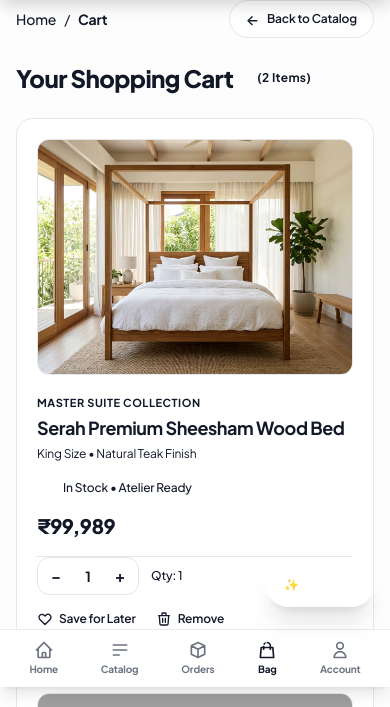
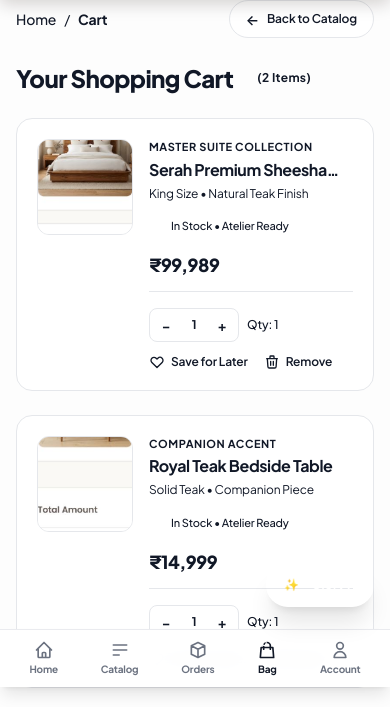
Before and after one commit to ganeshmugada863/Glory-Furniture-Hub, a Django app: page /cart/ in a window 390 px wide. Shown: the part 157-864 px from the top of the page. Run offline with Django 5.2, Linux system fonts and the light colour scheme; a user stored in the database is signed in; data comes from the database, SQL or seed files in the repository; grey boxes are pictures that could not be loaded.

Commit message:
Fix cart images size and aspect ratio to match user image exactly

```diff
--- a/templates/store/cart.html
+++ b/templates/store/cart.html
@@ -5,7 +5,7 @@
 
 {% block content %}
 <div class="min-h-screen bg-[#FAF8F5] text-[#140804] py-8 sm:py-12 px-4 sm:px-6 lg:px-8 selection:bg-[#fae3d9] selection:text-[#8c4f20]">
-  <div class="max-w-5xl mx-auto">
+  <div class="max-w-4xl mx-auto">
 
     <!-- Top Breadcrumb & Back to Catalog Row -->
     <div class="flex items-center justify-between pb-6 sm:pb-8">
@@ -34,54 +34,54 @@
     <div id="cart-items-list" class="space-y-6">
 
       <!-- ITEM 1: Serah Premium Sheesham Wood Bed -->
-      <div class="bg-white rounded-2xl p-5 sm:p-7 border border-[#e8e2dc] shadow-[0_2px_12px_rgba(43,24,16,0.04)] transition-all hover:border-[#d2c3be]" id="cart-card-1">
-        <div class="flex flex-col sm:flex-row gap-5 sm:gap-7 items-start">
-          <!-- Thumbnail Image -->
-          <div class="w-full sm:w-44 h-48 sm:h-40 rounded-xl overflow-hidden shrink-0 bg-[#f5f3f0] border border-[#e8e2dc]">
-            <img src="{% static 'images/card_bed.jpg' %}" alt="Serah Premium Sheesham Wood Bed" class="w-full h-full object-cover">
+      <div class="bg-white rounded-2xl p-5 sm:p-6 border border-[#e8e2dc] shadow-[0_2px_12px_rgba(43,24,16,0.04)] transition-all hover:border-[#d2c3be]" id="cart-card-1">
+        <div class="flex flex-row gap-4 sm:gap-6 items-start">
+          <!-- Thumbnail Image (Fixed compact dimensions matching design exactly) -->
+          <div class="w-24 h-24 sm:w-32 sm:h-32 md:w-36 md:h-36 max-w-[145px] max-h-[145px] rounded-xl overflow-hidden shrink-0 bg-[#f5f3f0] border border-[#e8e2dc] shadow-2xs">
+            <img src="{% static 'images/cart_serah_bed.png' %}" alt="Serah Premium Sheesham Wood Bed" class="w-full h-full object-cover object-center" />
           </div>
 
           <!-- Content Details -->
-          <div class="flex-1 flex flex-col justify-between min-w-0 w-full h-full self-stretch">
+          <div class="flex-1 flex flex-col justify-between min-w-0 self-stretch">
             <div class="flex flex-col sm:flex-row sm:items-start justify-between gap-2">
-              <div>
+              <div class="min-w-0 pr-2">
                 <span class="text-[11px] sm:text-xs font-bold text-[#8c4f20] tracking-wider uppercase block">
                   MASTER SUITE COLLECTION
                 </span>
-                <h2 class="text-lg sm:text-2xl font-bold text-[#140804] mt-0.5 tracking-tight">
+                <h2 class="text-base sm:text-xl font-bold text-[#140804] mt-0.5 tracking-tight truncate sm:whitespace-normal">
                   Serah Premium Sheesham Wood Bed
                 </h2>
                 <p class="text-xs sm:text-sm text-[#736a64] mt-1">
                   King Size • Natural Teak Finish
                 </p>
-                <div class="mt-3">
-                  <span class="inline-flex items-center gap-1.5 px-3 py-1 rounded-lg bg-[#f3f4f6] text-xs font-medium text-[#374151]">
-                    <span class="w-2 h-2 rounded-full bg-[#16a34a]"></span>
+                <div class="mt-2.5">
+                  <span class="inline-flex items-center gap-1.5 px-2.5 py-1 rounded-md bg-[#f3f4f6] text-[11px] sm:text-xs font-medium text-[#374151]">
+                    <span class="w-1.5 h-1.5 rounded-full bg-[#16a34a]"></span>
                     <span>In Stock • Atelier Ready</span>
                   </span>
                 </div>
               </div>
 
               <!-- Price -->
-              <div class="sm:text-right mt-1 sm:mt-0">
-                <span class="text-xl sm:text-2xl font-extrabold text-[#140804] tracking-tight">
+              <div class="sm:text-right shrink-0 mt-1 sm:mt-0">
+                <span class="text-lg sm:text-2xl font-extrabold text-[#140804] tracking-tight">
                   ₹99,989
                 </span>
               </div>
             </div>
 
             <!-- Bottom Controls: Qty Stepper & Actions -->
-            <div class="flex flex-wrap items-center justify-between gap-4 pt-5 mt-4 border-t border-[#f5f3f0]">
-              <div class="flex items-center gap-3">
-                <div class="inline-flex items-center border border-[#d2c3be]/80 rounded-xl bg-white p-0.5">
-                  <button type="button" class="w-8 h-8 flex items-center justify-center text-[#736a64] hover:text-[#140804] hover:bg-[#f5f3f0] rounded-lg transition-colors font-bold text-base cursor-pointer" onclick="updateQty(1, -1)">−</button>
-                  <span class="w-8 text-center font-bold text-sm text-[#140804]" id="qty-val-1">1</span>
-                  <button type="button" class="w-8 h-8 flex items-center justify-center text-[#736a64] hover:text-[#140804] hover:bg-[#f5f3f0] rounded-lg transition-colors font-bold text-base cursor-pointer" onclick="updateQty(1, 1)">+</button>
+            <div class="flex flex-wrap items-center justify-between gap-3 sm:gap-4 pt-4 mt-3 border-t border-[#f5f3f0]">
+              <div class="flex items-center gap-2 sm:gap-3">
+                <div class="inline-flex items-center border border-[#d2c3be]/80 rounded-lg bg-white p-0.5">
+                  <button type="button" class="w-7 h-7 sm:w-8 sm:h-8 flex items-center justify-center text-[#736a64] hover:text-[#140804] hover:bg-[#f5f3f0] rounded transition-colors font-bold text-sm sm:text-base cursor-pointer" onclick="updateQty(1, -1)">−</button>
+                  <span class="w-7 sm:w-8 text-center font-bold text-xs sm:text-sm text-[#140804]" id="qty-val-1">1</span>
+                  <button type="button" class="w-7 h-7 sm:w-8 sm:h-8 flex items-center justify-center text-[#736a64] hover:text-[#140804] hover:bg-[#f5f3f0] rounded transition-colors font-bold text-sm sm:text-base cursor-pointer" onclick="updateQty(1, 1)">+</button>
                 </div>
                 <span class="text-xs sm:text-sm text-[#736a64] font-medium">Qty: <span id="qty-lbl-1">1</span></span>
               </div>
 
-              <div class="flex items-center gap-5 text-xs sm:text-sm font-semibold text-[#524b45]">
+              <div class="flex items-center gap-4 sm:gap-5 text-xs sm:text-sm font-semibold text-[#524b45]">
                 <button type="button" onclick="handleSaveLater('Serah Premium Sheesham Wood Bed')" class="inline-flex items-center gap-1.5 hover:text-[#140804] transition-colors cursor-pointer">
                   <svg class="w-4 h-4 text-[#736a64]" fill="none" stroke="currentColor" stroke-width="2" viewBox="0 0 24 24"><path stroke-linecap="round" stroke-linejoin="round" d="M4.318 6.318a4.5 4.5 0 000 6.364L12 20.364l7.682-7.682a4.5 4.5 0 00-6.364-6.364L12 7.636l-1.318-1.318a4.5 4.5 0 00-6.364 0z"/></svg>
                   <span>Save for Later</span>
@@ -97,54 +97,54 @@
       </div>
 
       <!-- ITEM 2: Royal Teak Bedside Table -->
-      <div class="bg-white rounded-2xl p-5 sm:p-7 border border-[#e8e2dc] shadow-[0_2px_12px_rgba(43,24,16,0.04)] transition-all hover:border-[#d2c3be]" id="cart-card-2">
-        <div class="flex flex-col sm:flex-row gap-5 sm:gap-7 items-start">
-          <!-- Thumbnail Image -->
-          <div class="w-full sm:w-44 h-48 sm:h-40 rounded-xl overflow-hidden shrink-0 bg-[#f5f3f0] border border-[#e8e2dc]">
-            <img src="https://images.unsplash.com/photo-1532372320572-cda25653a26d?auto=format&fit=crop&w=800&q=80" alt="Royal Teak Bedside Table" class="w-full h-full object-cover">
+      <div class="bg-white rounded-2xl p-5 sm:p-6 border border-[#e8e2dc] shadow-[0_2px_12px_rgba(43,24,16,0.04)] transition-all hover:border-[#d2c3be]" id="cart-card-2">
+        <div class="flex flex-row gap-4 sm:gap-6 items-start">
+          <!-- Thumbnail Image (Fixed compact dimensions matching design exactly) -->
+          <div class="w-24 h-24 sm:w-32 sm:h-32 md:w-36 md:h-36 max-w-[145px] max-h-[145px] rounded-xl overflow-hidden shrink-0 bg-[#f5f3f0] border border-[#e8e2dc] shadow-2xs">
+            <img src="{% static 'images/cart_royal_bedside.png' %}" alt="Royal Teak Bedside Table" class="w-full h-full object-cover object-center" />
           </div>
 
           <!-- Content Details -->
-          <div class="flex-1 flex flex-col justify-between min-w-0 w-full h-full self-stretch">
+          <div class="flex-1 flex flex-col justify-between min-w-0 self-stretch">
             <div class="flex flex-col sm:flex-row sm:items-start justify-between gap-2">
-              <div>
+              <div class="min-w-0 pr-2">
                 <span class="text-[11px] sm:text-xs font-bold text-[#8c4f20] tracking-wider uppercase block">
                   COMPANION ACCENT
                 </span>
-                <h2 class="text-lg sm:text-2xl font-bold text-[#140804] mt-0.5 tracking-tight">
+                <h2 class="text-base sm:text-xl font-bold text-[#140804] mt-0.5 tracking-tight truncate sm:whitespace-normal">
                   Royal Teak Bedside Table
                 </h2>
                 <p class="text-xs sm:text-sm text-[#736a64] mt-1">
                   Solid Teak • Companion Piece
                 </p>
-                <div class="mt-3">
-                  <span class="inline-flex items-center gap-1.5 px-3 py-1 rounded-lg bg-[#f3f4f6] text-xs font-medium text-[#374151]">
-                    <span class="w-2 h-2 rounded-full bg-[#16a34a]"></span>
+                <div class="mt-2.5">
+                  <span class="inline-flex items-center gap-1.5 px-2.5 py-1 rounded-md bg-[#f3f4f6] text-[11px] sm:text-xs font-medium text-[#374151]">
+                    <span class="w-1.5 h-1.5 rounded-full bg-[#16a34a]"></span>
                     <span>In Stock • Atelier Ready</span>
                   </span>
                 </div>
               </div>
 
               <!-- Price -->
-              <div class="sm:text-right mt-1 sm:mt-0">
-                <span class="text-xl sm:text-2xl font-extrabold text-[#140804] tracking-tight">
+              <div class="sm:text-right shrink-0 mt-1 sm:mt-0">
+                <span class="text-lg sm:text-2xl font-extrabold text-[#140804] tracking-tight">
                   ₹14,999
                 </span>
               </div>
             </div>
 
             <!-- Bottom Controls: Qty Stepper & Actions -->
-            <div class="flex flex-wrap items-center justify-between gap-4 pt-5 mt-4 border-t border-[#f5f3f0]">
-              <div class="flex items-center gap-3">
-                <div class="inline-flex items-center border border-[#d2c3be]/80 rounded-xl bg-white p-0.5">
-                  <button type="button" class="w-8 h-8 flex items-center justify-center text-[#736a64] hover:text-[#140804] hover:bg-[#f5f3f0] rounded-lg transition-colors font-bold text-base cursor-pointer" onclick="updateQty(2, -1)">−</button>
-                  <span class="w-8 text-center font-bold text-sm text-[#140804]" id="qty-val-2">1</span>
-                  <button type="button" class="w-8 h-8 flex items-center justify-center text-[#736a64] hover:text-[#140804] hover:bg-[#f5f3f0] rounded-lg transition-colors font-bold text-base cursor-pointer" onclick="updateQty(2, 1)">+</button>
+            <div class="flex flex-wrap items-center justify-between gap-3 sm:gap-4 pt-4 mt-3 border-t border-[#f5f3f0]">
+              <div class="flex items-center gap-2 sm:gap-3">
+                <div class="inline-flex items-center border border-[#d2c3be]/80 rounded-lg bg-white p-0.5">
+                  <button type="button" class="w-7 h-7 sm:w-8 sm:h-8 flex items-center justify-center text-[#736a64] hover:text-[#140804] hover:bg-[#f5f3f0] rounded transition-colors font-bold text-sm sm:text-base cursor-pointer" onclick="updateQty(2, -1)">−</button>
+                  <span class="w-7 sm:w-8 text-center font-bold text-xs sm:text-sm text-[#140804]" id="qty-val-2">1</span>
+                  <button type="button" class="w-7 h-7 sm:w-8 sm:h-8 flex items-center justify-center text-[#736a64] hover:text-[#140804] hover:bg-[#f5f3f0] rounded transition-colors font-bold text-sm sm:text-base cursor-pointer" onclick="updateQty(2, 1)">+</button>
                 </div>
                 <span class="text-xs sm:text-sm text-[#736a64] font-medium">Qty: <span id="qty-lbl-2">1</span></span>
               </div>
 
-              <div class="flex items-center gap-5 text-xs sm:text-sm font-semibold text-[#524b45]">
+              <div class="flex items-center gap-4 sm:gap-5 text-xs sm:text-sm font-semibold text-[#524b45]">
                 <button type="button" onclick="handleSaveLater('Royal Teak Bedside Table')" class="inline-flex items-center gap-1.5 hover:text-[#140804] transition-colors cursor-pointer">
                   <svg class="w-4 h-4 text-[#736a64]" fill="none" stroke="currentColor" stroke-width="2" viewBox="0 0 24 24"><path stroke-linecap="round" stroke-linejoin="round" d="M4.318 6.318a4.5 4.5 0 000 6.364L12 20.364l7.682-7.682a4.5 4.5 0 00-6.364-6.364L12 7.636l-1.318-1.318a4.5 4.5 0 00-6.364 0z"/></svg>
                   <span>Save for Later</span>
@@ -176,7 +176,7 @@
 
     <!-- TOTAL AMOUNT & CHECKOUT CARD -->
     <div class="bg-white rounded-2xl p-6 sm:p-8 border border-[#e8e2dc] shadow-[0_2px_12px_rgba(43,24,16,0.04)] mt-6 sm:mt-8" id="cart-summary-card">
-      <div class="flex items-center justify-between pb-6">
+      <div class="flex items-center justify-between pb-6 border-b border-[#f5f3f0]">
         <span class="text-base sm:text-lg font-bold text-[#140804]">
           Total Amount
         </span>
@@ -185,7 +185,7 @@
         </span>
       </div>
 
-      <a href="{% url 'booking_summary' %}" class="w-full py-4 px-6 rounded-xl bg-[#251812] hover:bg-[#150d0a] text-white font-bold text-base flex items-center justify-center gap-2 transition-all shadow-md active:scale-[0.99] tracking-wide">
+      <a href="{% url 'booking_summary' %}" class="w-full mt-6 py-4 px-6 rounded-xl bg-[#251812] hover:bg-[#150d0a] text-white font-bold text-base flex items-center justify-center gap-2 transition-all shadow-md active:scale-[0.99] tracking-wide">
         <span>Proceed to Checkout</span>
         <span class="text-lg">→</span>
       </a>
```
Also changed, not shown: static/images/cart_royal_bedside.png (added), static/images/cart_serah_bed.png (added).
